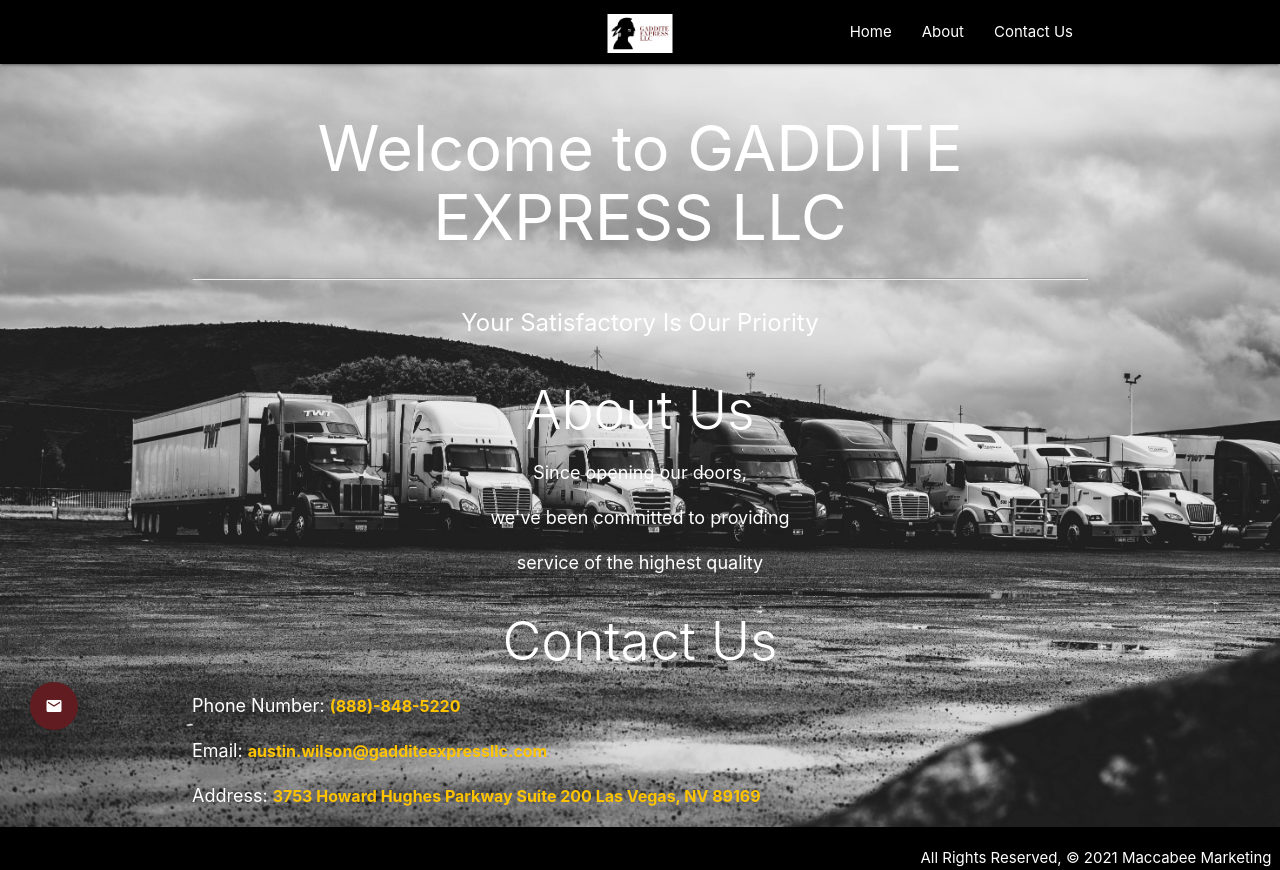
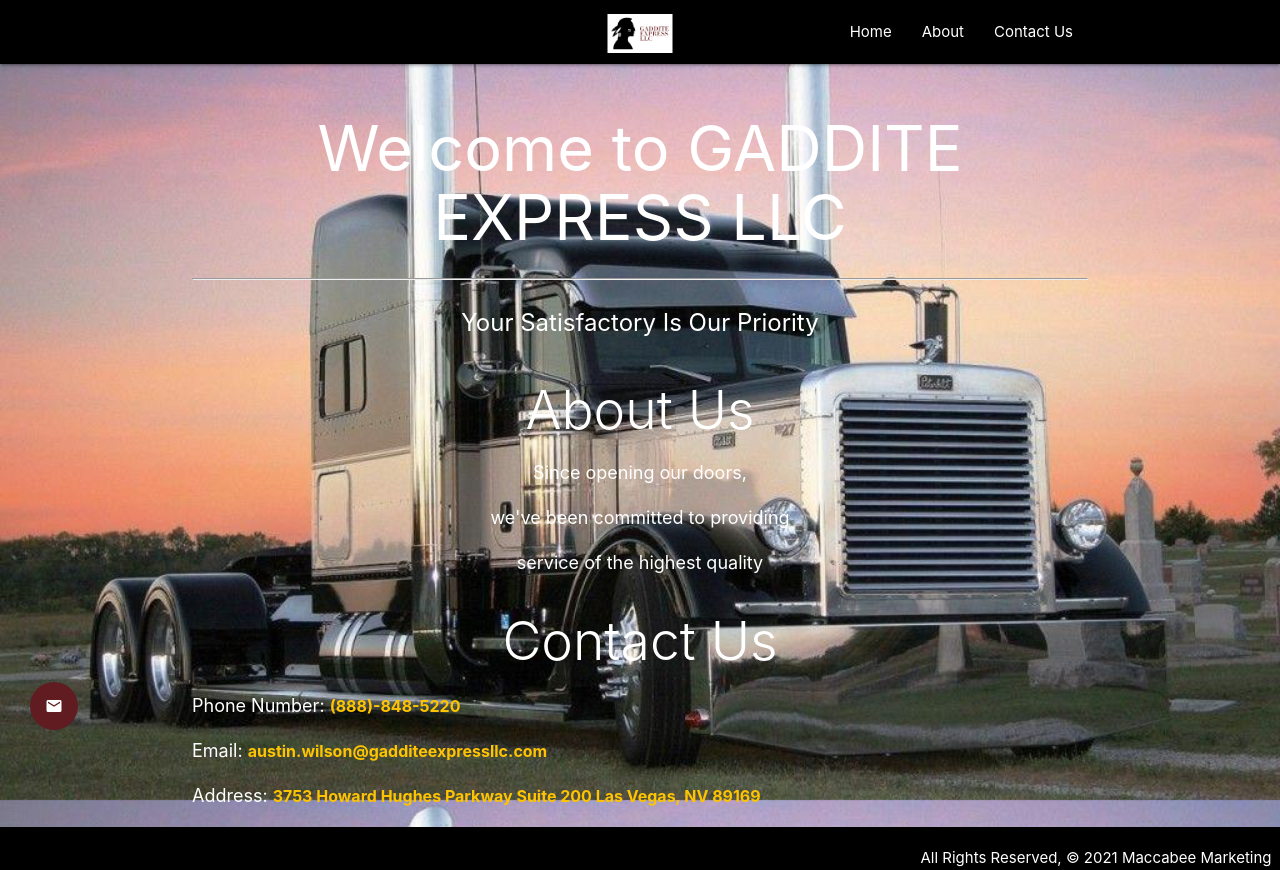
Before and after one commit to onias17/truck, a Django app: page / in a window 1280 px wide. Run offline with Django 3.2, Linux system fonts and the light colour scheme; parts of the project's set-up code (start-up, migrations or seed data) failed here and were passed over.

Commit message:
updated background pic

```diff
--- a/main_app/static/css/styles.css
+++ b/main_app/static/css/styles.css
@@ -1,6 +1,6 @@
 body {
-    background: url("../images/truck.jpg");
-    background-size: cover;
+    background: url("../images/truck2.jpeg");
+    background-size: 100%;
     display: flex;
     min-height: 100vh;
     flex-direction: column;
```
Also changed, not shown: main_app/static/images/truck2.jpeg (added).
